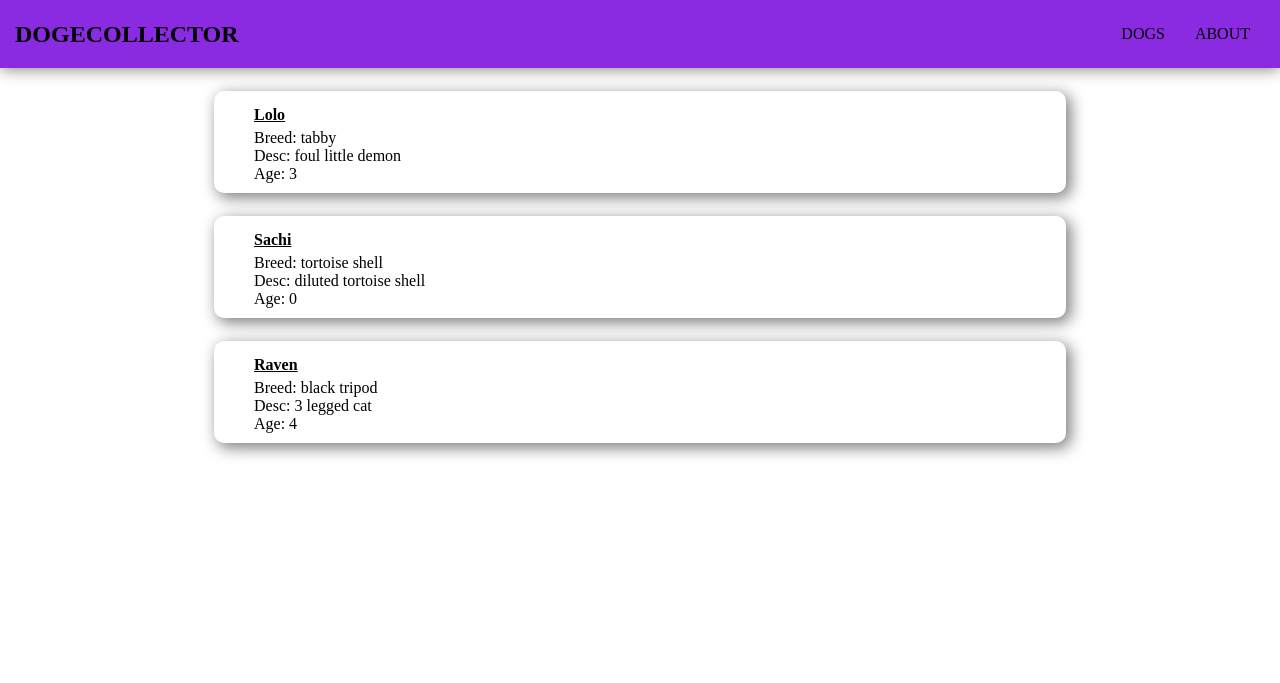
After one commit to SunghunP/dogecollector, a Django app: page /dogs/ in a window 1280 px wide. The commit adds this page. Shown: the top 683 px of the page. Run offline with Django 4.2, Linux system fonts and the light colour scheme.

Commit message:
Create and Style index page for dogs

```diff
--- a/main_app/static/css/style.css
+++ b/main_app/static/css/style.css
@@ -47,18 +47,24 @@ nav ul {
   margin: 0px;
 }
 
-.nav-bar-item {
+li.nav-bar-item {
   color: black;
   text-decoration: none;
   list-style-type: none;
   height: 100%;
   padding: 10px 15px 10px 15px;
   transition: background-color 0.5s;
+  border: none;
 }
 
 .nav-bar-item:hover {
   background-color: #7401df;
   color: #ffffff;
+}
+
+.nav-link {
+  text-decoration: none;
+  color: black;
 }
 
 /* Main */
@@ -70,3 +76,29 @@ main {
 main h1 {
   margin: 0 auto;
 }
+
+/* Card */
+
+.card {
+  width: 65%;
+  display: flex;
+  padding: 10px;
+  margin: 23px auto;
+  box-shadow: 4px 4px 15px 1px gray;
+  border-radius: 10px;
+}
+
+.card-content > span, .card-content > p {
+  margin: 0px;
+}
+
+.card-content {
+  margin: 0px 0px 0px 30px;
+  width: 100%;
+}
+
+.card-title {
+  font-weight: bold;
+  text-decoration: underline;
+  margin: 5px auto;
+}
--- a/main_app/templates/base.html
+++ b/main_app/templates/base.html
@@ -15,8 +15,8 @@
       <nav class="nav flex">
         <h2>DOGECOLLECTOR</h2>
         <ul class="flex">
-          <li class="nav-bar-item">DOGS</li>
-          <li class="nav-bar-item">ABOUT</li>
+          <li class="nav-bar-item"><a href="{% url 'dogs_index' %}" class="nav-link">DOGS</a></li>
+          <li class="nav-bar-item"><a href="{% url 'about' %}" class="nav-link">ABOUT</a></li>
         </ul>
       </nav>
     </header>
--- /dev/null
+++ b/main_app/templates/dogs/index.html
@@ -0,0 +1,16 @@
+{% extends "base.html" %} {% block content %}
+
+<div class="content">
+  {% for dog in dogs %}
+    <div class="card">
+      <div class="card-content">
+        <div class="card-title">{{dog.name}}</div>
+        <p>Breed: {{dog.breed}}</p>
+        <p>Desc: {{dog.description}}</p>
+        <p>Age: {{dog.age}}</p>
+      </div>
+    </div>
+  {% endfor %}
+</div>
+
+{% endblock %}
--- a/main_app/urls.py
+++ b/main_app/urls.py
@@ -3,6 +3,6 @@ from . import views
 
 urlpatterns= [
 	path('', views.home, name='home'),
-	path('about/', views.about, name='about')
-	# path('dogs/', views.dogs_index, name='index')
+	path('about/', views.about, name='about'),
+	path('dogs/', views.dogs_index, name='dogs_index'),
 ]
--- a/main_app/views.py
+++ b/main_app/views.py
@@ -1,5 +1,18 @@
 from django.shortcuts import render
 from django.http import HttpResponse
+
+class Dog:  # Note that parens are optional if not inheriting from another class
+  def __init__(self, name, breed, description, age):
+    self.name = name
+    self.breed = breed
+    self.description = description
+    self.age = age
+
+dogs = [
+  Dog('Lolo', 'tabby', 'foul little demon', 3),
+  Dog('Sachi', 'tortoise shell', 'diluted tortoise shell', 0),
+  Dog('Raven', 'black tripod', '3 legged cat', 4)
+]
 
 # Create your views here.
 def home(request):
@@ -7,3 +20,6 @@ def home(request):
 
 def about(request):
 	return render(request, 'about.html')
+
+def dogs_index(request):
+	return render(request, 'dogs/index.html', {'dogs':dogs})
```
